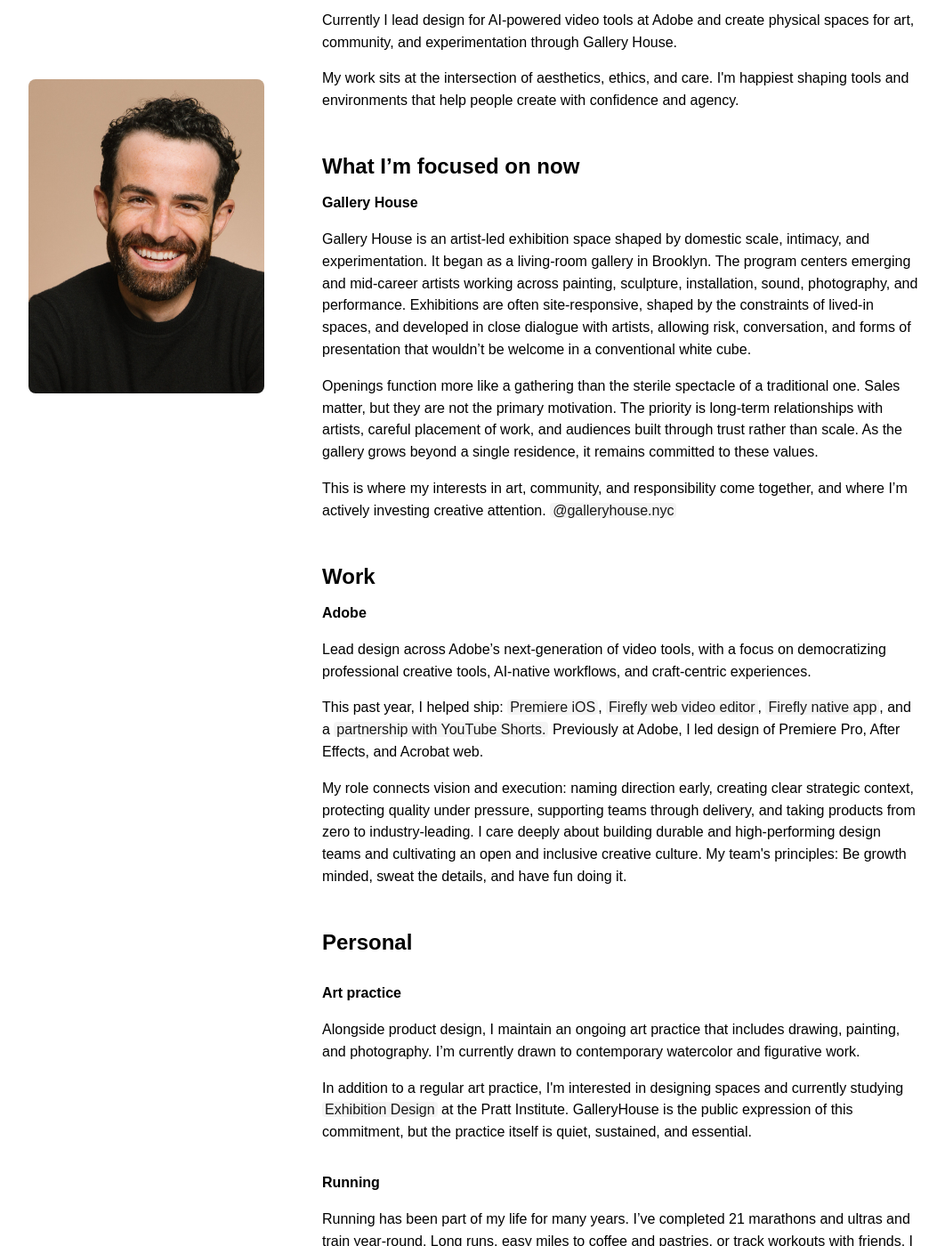
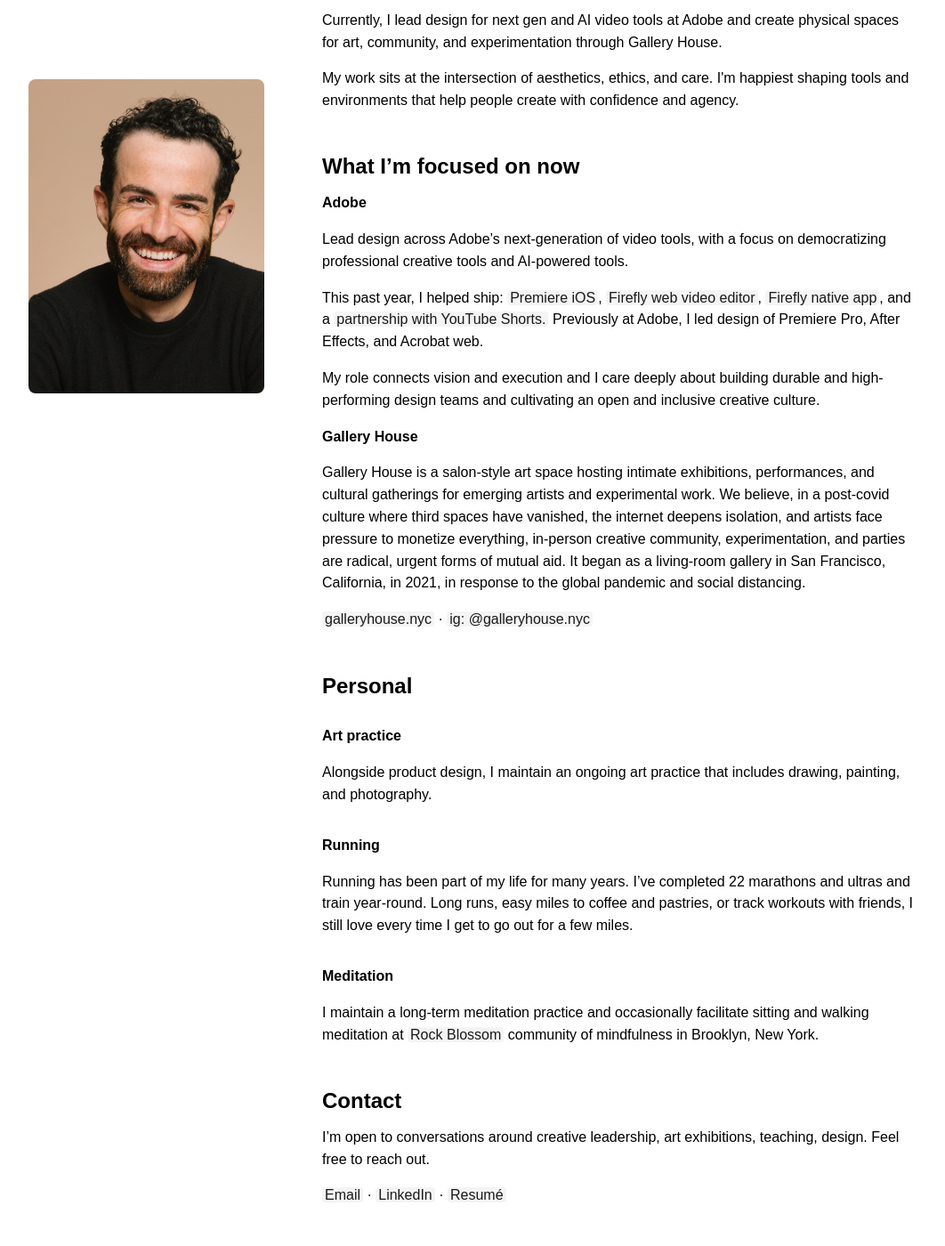
Before and after one commit to ReptarAzar/reptarazar.github.io, a Jekyll site: the page 7.0/index.html, which Jekyll copies as it is, in a window 1280 px wide and 1400 px high, scrolled down 228 px. Shown: the whole window at 89% size, without its empty margins (108-1170 px from the left). Built offline with Jekyll 4.4.1, drawn with Linux system fonts in a browser that asks for light colours; some web fonts are replaced; some of the changed text lies outside the part shown.

Commit message:
updating homepage copy

```diff
--- a/7.0/index.html
+++ b/7.0/index.html
@@ -65,45 +65,36 @@ Website hand designed and coded by
     </div>
 
     <div class="body-copy">
-      <p>Currently I lead design for AI-powered video tools at Adobe and create physical spaces for art, community, and experimentation through Gallery House.</p>
+      <p>Currently, I lead design for next gen and AI video tools at Adobe and create physical spaces for art, community, and experimentation through Gallery House.</p>
 
       <p>My work sits at the intersection of aesthetics, ethics, and care. I'm happiest shaping tools and environments that help people create with confidence and agency.</p>
 
       <h2 style="padding:0;margin:3.1rem 0 1rem;">What I’m focused on now</h2>
 
-      <p class="small-heading bolded" style="margin:0 0 1rem;">Gallery House</p>
-
-      <p>Gallery House is an artist-led exhibition space shaped by domestic scale, intimacy, and experimentation. It began as a living-room gallery in Brooklyn. The program centers emerging and mid-career artists working across painting, sculpture, installation, sound, photography, and performance. Exhibitions are often site-responsive, shaped by the constraints of lived-in spaces, and developed in close dialogue with artists, allowing risk, conversation, and forms of presentation that wouldn’t be welcome in a conventional white cube.</p>
-
-      <p>Openings function more like a gathering than the sterile spectacle of a traditional one. Sales matter, but they are not the primary motivation. The priority is long-term relationships with artists, careful placement of work, and audiences built through trust rather than scale. As the gallery grows beyond a single residence, it remains committed to these values.</p>
-
-      <!-- <p>An artist-run living gallery and gathering space a place for artists, designers, and friends to spend time with work that’s still forming.</p>
-
-      <p>We host rotating exhibitions and small events platforming early and mid-career artists in an intimate setting. The space is shaped by trust, curiosity, and stewardship, rather than commerce or reach.</p> -->
-
-      <p>This is where my interests in art, community, and responsibility come together, and where I’m actively investing creative attention. <a href="https://instagram.com/galleryhouse.nyc/" class="quiet">@galleryhouse.nyc</a></p>
-
-      <h2 style="padding:0;margin:3.1rem 0 1rem;">Work</h2>
-
       <p class="small-heading bolded" style="margin:0 0 1rem;">Adobe</p>
 
-      <p>Lead design across Adobe’s next-generation of video tools, with a focus on democratizing professional creative tools, AI-native workflows, and craft-centric experiences.</p>
+      <p>Lead design across Adobe’s next-generation of video tools, with a focus on democratizing professional creative tools and AI-powered tools.</p>
 
       <p>This past year, I helped ship: <a href="https://apps.apple.com/us/app/adobe-premiere-video-editor/id6742757464" class="quiet">Premiere iOS</a>, <a href="https://www.adobe.com/products/firefly/features/ai-video-editor.html" class="quiet">Firefly web video editor</a>, <a href="https://apps.apple.com/us/app/adobe-firefly-ai-generator/id6742595426" class="quiet">Firefly native app</a>, and a <a href="https://www.adobe.com/products/premiere/app/youtube.html" class="quiet">partnership with YouTube Shorts.</a> Previously at Adobe, I led design of Premiere Pro, After Effects, and Acrobat web.</p>
 
-      <p>My role connects vision and execution: naming direction early, creating clear strategic context, protecting quality under pressure, supporting teams through delivery, and taking products from zero to industry-leading. I care deeply about building durable and high-performing design teams and cultivating an open and inclusive creative culture. My team's principles: Be growth minded, sweat the details, and have fun doing it.</p>
+      <p>My role connects vision and execution and I care deeply about building durable and high-performing design teams and cultivating an open and inclusive creative culture.</p>
+
+      <p class="small-heading bolded" style="margin:0 0 1rem;">Gallery House</p>
+
+      <p>Gallery House is a salon-style art space hosting intimate exhibitions, performances, and cultural gatherings for emerging artists and experimental work. We believe, in a post-covid culture where third spaces have vanished, the internet deepens isolation, and artists face pressure to monetize everything, in-person creative community, experimentation, and parties are radical, urgent forms of mutual aid. It began as a living-room gallery in San Francisco, California, in 2021, in response to the global pandemic and social distancing.</p>
+
+      <p><a href="https://galleryhouse.nyc/" class="quiet">galleryhouse.nyc</a> &middot; <a href="https://instagram.com/galleryhouse.nyc/" class="quiet">ig: @galleryhouse.nyc</a></p>
+
 
       <h2 style="padding:0;margin:3.1rem 0 1rem;">Personal</h2>
 
       <p class="small-heading bolded">Art practice</p>
 
-      <p>Alongside product design, I maintain an ongoing art practice that includes drawing, painting, and photography. I’m currently drawn to contemporary watercolor and figurative work.</p>
-
-      <p>In addition to a regular art practice, I'm interested in designing spaces and currently studying <a href="https://www.pratt.edu/continuing-and-professional-studies/certificates/exhibition-design/" class="quiet">Exhibition Design</a> at the Pratt Institute. GalleryHouse is the public expression of this commitment, but the practice itself is quiet, sustained, and essential.</p>
+      <p>Alongside product design, I maintain an ongoing art practice that includes drawing, painting, and photography. </p>
 
       <p class="small-heading bolded">Running</p>
 
-      <p>Running has been part of my life for many years. I’ve completed 21 marathons and ultras and train year-round. Long runs, easy miles to coffee and pastries, or track workouts with friends, I still cherish every time I get to go out for a few miles.</p>
+      <p>Running has been part of my life for many years. I’ve completed 22 marathons and ultras and train year-round. Long runs, easy miles to coffee and pastries, or track workouts with friends, I still love every time I get to go out for a few miles.</p>
 
       <p class="small-heading bolded">Meditation</p>
 
@@ -141,7 +132,7 @@ Website hand designed and coded by
 
     <h2 style="padding:0;margin:3.1rem 0 1rem;">Contact</h2>
 
-    <p>I’m open to conversations around creative leadership, AI and video, exhibitions, teaching, and long-form projects. If something here resonates, feel free to reach out. </p>
+    <p>I’m open to conversations around creative leadership, art exhibitions, teaching, design. Feel free to reach out. </p>
 
     <p><a href="mailto:christopherazar@gmail.com" class="quiet">Email</a> &middot; <a href="https://www.linkedin.com/in/chrisazar/" class="quiet">LinkedIn</a> &middot; <a href="Chris-Azar-Resumé.pdf" class="quiet">Resumé</a></p>
 
```
